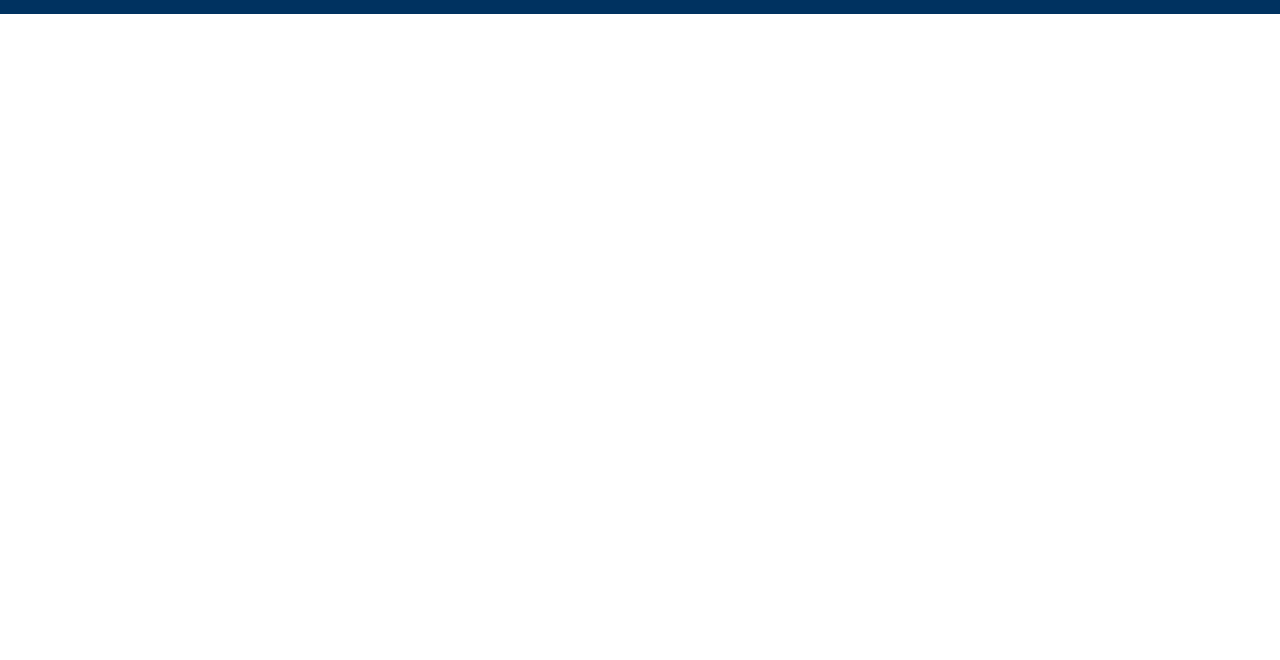
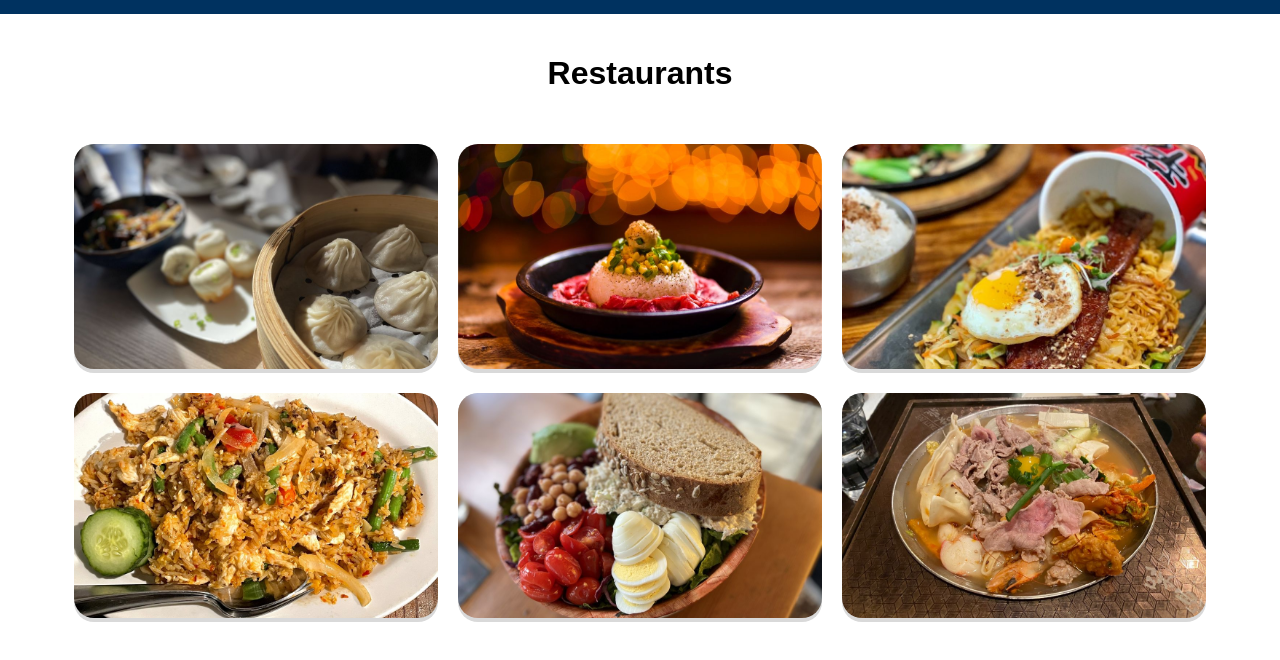
Before and after one commit to hannah02li20/cs198-final, a website: page frontend_stuff/restaurants.html in a window 1280 px wide. Shown: the part 74-734 px from the top of the page. Drawn offline with Linux system fonts and the light colour scheme.

Commit message:
restaurants page with pictures

```diff
--- a/frontend_stuff/restaurants.css
+++ b/frontend_stuff/restaurants.css
@@ -0,0 +1,27 @@
+.text-restraunt {
+    text-align: center;
+    padding: 20px;
+  }
+
+.grid-container{
+    display: grid;
+    justify-content: center;
+    grid-template-columns: 30% 30% 30%;
+    grid-template-rows: 50% 50%;
+}
+
+.grid-item{
+    background-color: #D9D9D9;
+    border-radius: 20px;
+    border:none;
+    /*padding: 20px;*/
+    margin: 10px;
+}
+
+.gallery_img {
+    width: 100%;
+    height: 100%;
+    max-height: 225px;
+    object-fit: cover;
+    border-radius: 20px;
+}
--- a/frontend_stuff/restaurants.html
+++ b/frontend_stuff/restaurants.html
@@ -24,4 +24,32 @@
 
     </header>
 </body>
+    <div class="text-restraunt">
+    <h1> Restaurants </h1>
+    </div>
+
+    <div class="grid-container">
+        <div class="grid-item">
+            <img src="images/dumpling_kitchen_img.png" class="gallery_img">
+        </div>
+        <div class="grid-item">
+            <img src="images/sizzling_lunch_img.jpeg" class="gallery_img">
+        </div>
+        <div class="grid-item">
+            <img src="images/berkeley_social_club_img.jpeg" class="gallery_img">
+        </div>
+        <div class="grid-item">
+            <img src="images/imm_thai_img.jpeg" class="gallery_img">
+        </div>
+        <div class="grid-item">
+            <img src="images/mezzo_img.jpeg" class="gallery_img">
+        </div>
+        <div class="grid-item">
+            <img src="images/tasty_pot_img.jpeg" class="gallery_img">
+        </div>
+    </div>
+    <!-- taken from w3schools https://www.w3schools.com/css/css_grid.asp -->
+<body>
+
+</body>
 </html>
```
Also changed, not shown: frontend_stuff/images/berkeley_social_club_img.jpeg (added), frontend_stuff/images/dumpling_kitchen_img.png (added), frontend_stuff/images/imm_thai_img.jpeg (added), frontend_stuff/images/mezzo_img.jpeg (added), frontend_stuff/images/sizzling_lunch_img.jpeg (added), frontend_stuff/images/tasty_pot_img.jpeg (added), 3 other files.
